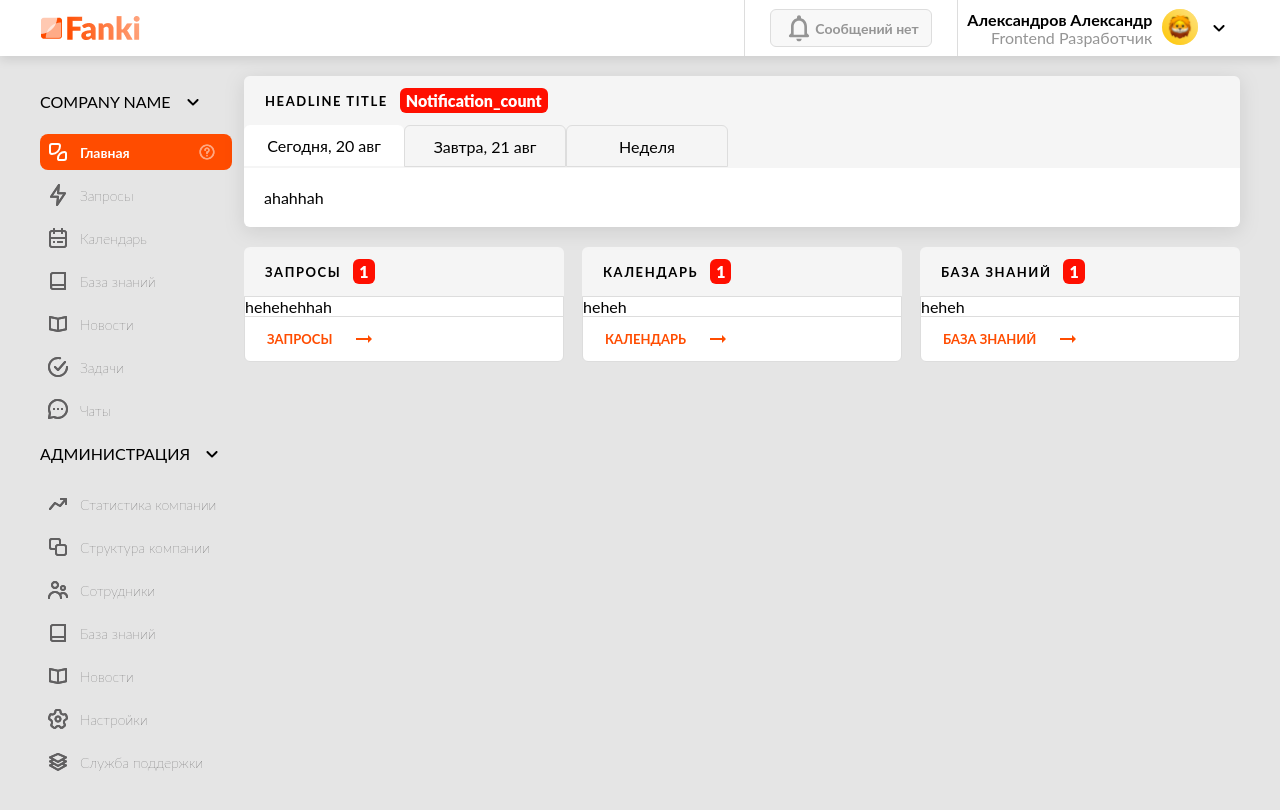
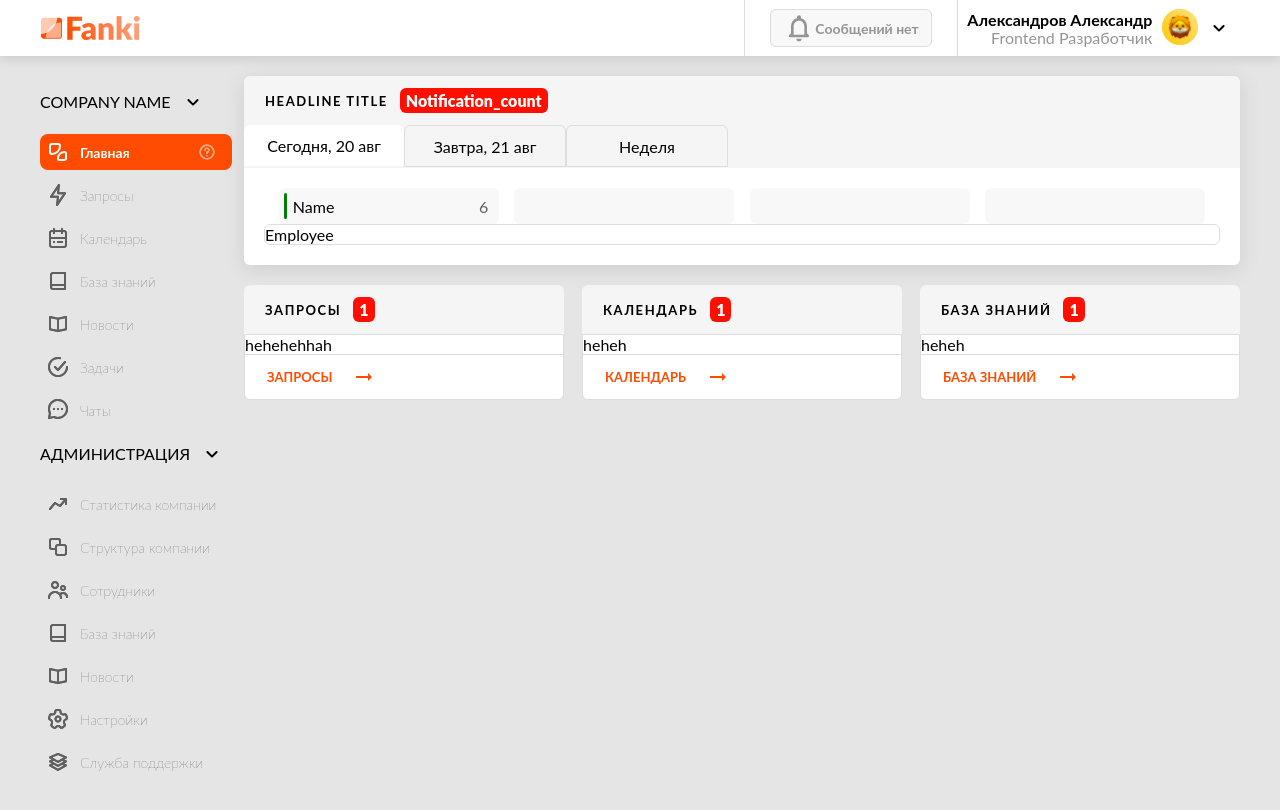
Before and after one commit to ErlanArtykbaev/fanki-task, a React (Create React App) app: page / in a window 1280 px wide. Shown: the top 810 px of the page. Built offline with nearby package versions, Linux system fonts and the light colour scheme.

Commit message:
filter of employees is ready, but not functional side

```diff
--- a/src/assets/scss/_tabs.scss
+++ b/src/assets/scss/_tabs.scss
@@ -31,3 +31,40 @@
   }
 
 }
+
+.filter-staff{
+  .filters{
+    display: flex;
+    justify-content: space-evenly;
+    .filter{
+      box-sizing: border-box;
+      width: 220px;
+      height: 36px;
+      padding: 5px;
+      display: flex;
+      align-items: center;
+      justify-content: space-between;
+      background-color: #F8F8F8;
+      border-radius: 6px;
+      .type{
+        @include flexCenter();
+      }
+      .green{
+        height: 26px;
+        width: 2.64px;
+        background-color: green;
+        border-radius: 6px;
+        margin-right: 6px;
+      }
+      .count{
+        margin-right: 6px;
+        color: #616061;
+      }
+    }
+  }
+  .filters-content{
+    box-sizing: border-box;
+    border-radius: 6px;
+    border: 1px solid #DDD;
+  }
+}
--- a/src/components/pages/Home.js
+++ b/src/components/pages/Home.js
@@ -1,6 +1,7 @@
 import React from 'react'
 import Block from '../reusable/blocks/Block'
 import Tabs from '../../containers/Tabs'
+import FilterStaff from '../../containers/FilterStaff'
 
 const Home = () => {
   return(
@@ -10,7 +11,9 @@ const Home = () => {
         count='Notification_count'
         class='block-headline-title'>
         <Tabs >
-          <div label='Сегодня, 20 авг'>ahahhah</div>
+          <div label='Сегодня, 20 авг'>
+            <FilterStaff />
+          </div>
           <div label='Завтра, 21 авг'>bababab</div>
           <div label='Неделя'>cacaca</div>
         </Tabs>
--- /dev/null
+++ b/src/components/reusable/employee-filter/Employee.js
@@ -0,0 +1,11 @@
+import React from 'react'
+
+const Employee = () => {
+  return(
+    <div>
+      Employee
+    </div>
+  )
+}
+
+export default Employee
--- /dev/null
+++ b/src/components/reusable/employee-filter/Filter.js
@@ -0,0 +1,15 @@
+import React from 'react'
+
+const Filter = (props) => {
+  return(
+    <div className='filter'>
+      <div className='type'>
+        <div className={props.line}></div>
+        <div>{props.type}</div>
+      </div>
+      <div className='count'>{props.count}</div>
+    </div>
+  )
+}
+
+export default Filter
--- a/src/containers/FilterStaff.js
+++ b/src/containers/FilterStaff.js
@@ -0,0 +1,35 @@
+import React, { useState } from 'react'
+
+import lion from '../assets/img/lion.svg'
+import Employee from '../components/reusable/employee-filter/Employee'
+import Filter from '../components/reusable/employee-filter/Filter'
+
+const FilterStaff = () => {
+  const [employee, setEmployee] = useState([
+    {
+      img: lion,
+      name: 'Name Surname',
+      position: 'Employee-position',
+      date: new Date(),
+      state: 'ill'
+    }
+  ])
+  return(
+    <div className='filter-staff'>
+      <div className='filters'>
+        <Filter
+          type='Name'
+          count='6'
+          line='green'/>
+        <Filter />
+        <Filter />
+        <Filter />
+      </div>
+      <div className='filters-content'>
+        <Employee />
+      </div>
+    </div>
+  )
+}
+
+export default FilterStaff
```
